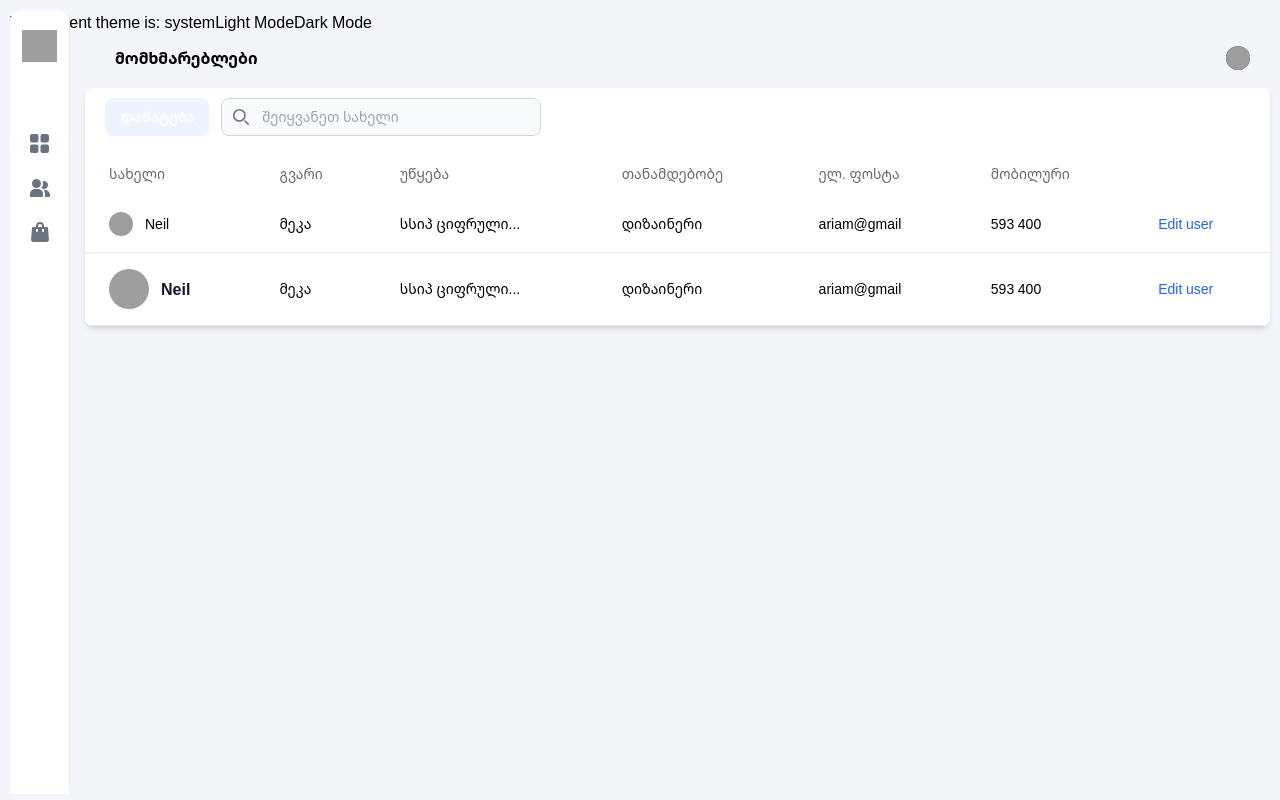
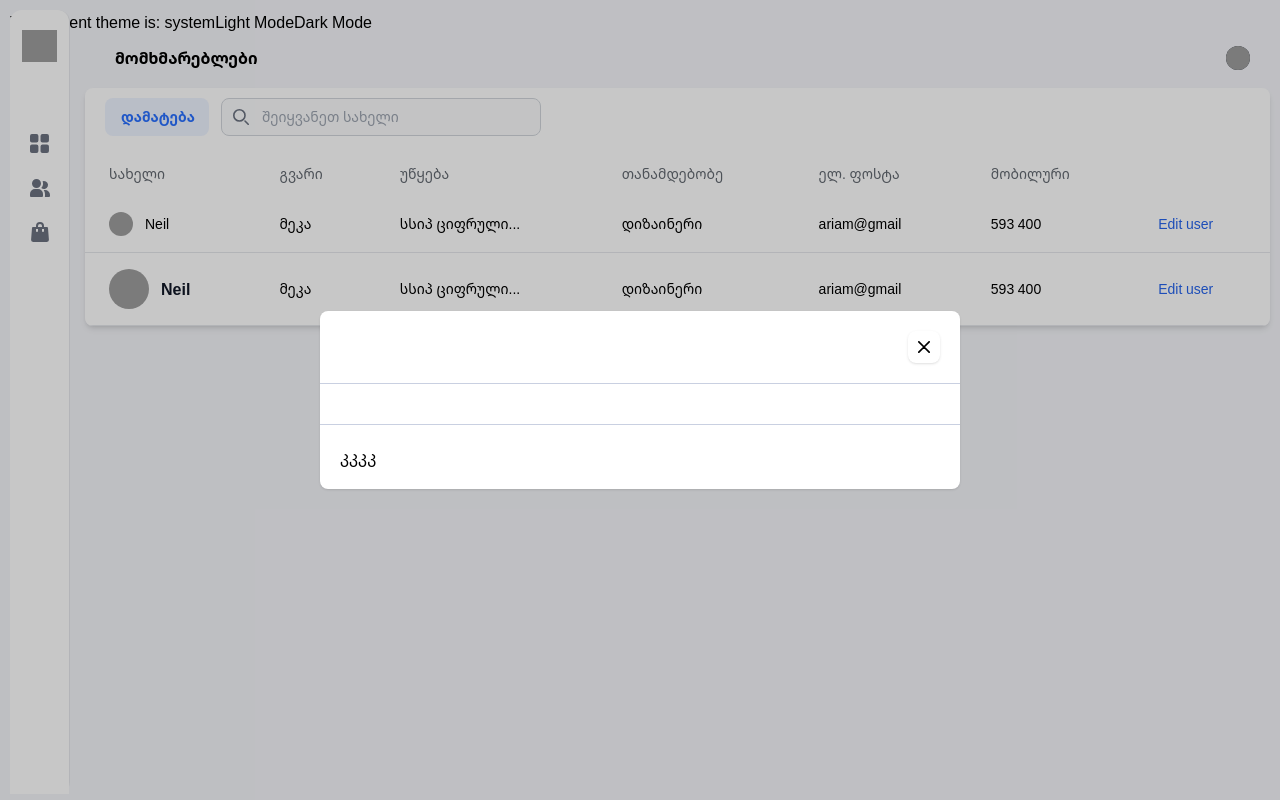
Before and after one commit to mariaammekarishvili/task, a Next.js app: page / in a window 1280 px wide. Both pictures are taken after a click on the button "დამატება". Built offline with nearby package versions, Linux system fonts and the light colour scheme; grey boxes are pictures that could not be loaded.

Commit message:
feat: modal component

```diff
--- a/package.json
+++ b/package.json
@@ -21,7 +21,8 @@
     "nodemailer": "^6.9.8",
     "react": "^18",
     "react-dom": "^18",
-    "react-icons": "^5.0.1"
+    "react-icons": "^5.0.1",
+    "yup": "^1.3.3"
   },
   "devDependencies": {
     "@types/bcrypt": "^5.0.2",
--- a/src/components/Button/Button.tsx
+++ b/src/components/Button/Button.tsx
@@ -2,16 +2,16 @@ import React from 'react';
 
 interface ButtonProps {
   children: React.ReactNode;
-  onClick?: () => void;
+  onClick: () => void;
   className?: string;
   type?: 'light' | 'primary'; // Define allowed types here
 }
 
 const Button: React.FC<ButtonProps> = ({ children, onClick, className, type = 'primary' }) => {
-  const baseStyle = 'text-white font-bold py-2 px-4 w-[104px] h-[38px] rounded-lg focus:outline-none focus:shadow-outline';
+  const baseStyle = 'font-bold py-2 px-4 w-[104px] h-[38px] rounded-lg focus:outline-none focus:shadow-outline';
 
   const typeStyles = {
-    primary: 'bg-[#2970FF] hover:bg-blue-700',
+    primary: 'bg-[#2970FF] hover:bg-blue-700 text-white h-[41px]',
     light: 'bg-[#EEF4FF] text-[#2970FF] hover:bg-gray-400 text-sm',
   };
 
--- /dev/null
+++ b/src/components/Modal/Modal.tsx
@@ -0,0 +1,63 @@
+import React from "react";
+
+interface ModalProps {
+  isOpen: boolean;
+  onClose: () => void;
+  children?: React.ReactNode;
+  footer?: React.ReactNode;
+}
+
+const Modal: React.FC<ModalProps> = ({ isOpen, onClose, children, footer }) => {
+  if (!isOpen) return null;
+
+  return (
+    <div
+      id="default-modal"
+      className=" flex bg-[#00000038] h-screen overflow-y-auto overflow-x-hidden fixed top-0 right-0 left-0 z-50 justify-center items-center w-full md:inset-0 max-h-full"
+    >
+      <div className="relative p-4 w-full max-w-2xl max-h-full">
+        {/* content */}
+        <div className="relative bg-white rounded-lg shadow dark:bg-gray-700">
+          {/* header */}
+          <div className="flex items-center justify-between p-4 md:p-5 border-b rounded-t border-[#C9D0E1]">
+            <div className="relative bg-white rounded-lg shadow dark:bg-gray-700 ml-[auto]">
+              {/* header */}
+              <button
+                type="button"
+                className="ml-[auto]text-gray-400 bg-transparent hover:bg-gray-200 hover:text-gray-900 rounded-lg text-sm w-8 h-8 ms-auto inline-flex justify-center items-center dark:hover:bg-gray-600 dark:hover:text-white"
+                data-modal-hide="default-modal"
+                onClick={onClose}
+              >
+                <svg
+                  className="w-3 h-3"
+                  aria-hidden="true"
+                  xmlns="http://www.w3.org/2000/svg"
+                  fill="none"
+                  viewBox="0 0 14 14"
+                >
+                  <path
+                    stroke="currentColor"
+                    stroke-linecap="round"
+                    stroke-linejoin="round"
+                    stroke-width="2"
+                    d="m1 1 6 6m0 0 6 6M7 7l6-6M7 7l-6 6"
+                  />
+                </svg>
+              </button>
+            </div>
+          </div>
+          {/* body  */}
+          <div className="p-4 md:p-5 space-y-4">{children}</div>
+
+          {/* footer */}
+          <div className="flex items-end p-4 md:p-5 rounded-b border-t border-[#C9D0E1]">
+            კკკკ
+            {footer}
+          </div>
+        </div>
+      </div>
+    </div>
+  );
+};
+
+export default Modal;
--- /dev/null
+++ b/src/components/UserRegistrationForm/UserRegistrationForm.tsx
@@ -0,0 +1,67 @@
+// components/UserRegistrationForm.tsx
+import React from 'react';
+import { Formik, Form, Field } from 'formik';
+import validationSchema from '@/util/validationSchema';
+
+
+// Initial form values
+const initialValues = {
+    name: '', lastName: '', agency: '', position: '', email: '', phone: '', createdAt: '', updatedAt: ''
+};
+
+const UserRegistrationForm: React.FC = () => {
+  return (
+    <Formik
+    initialValues={initialValues}
+    validationSchema={validationSchema}
+      onSubmit={(values, { setSubmitting }) => {
+        setTimeout(() => {
+          alert(JSON.stringify(values, null, 2));
+          setSubmitting(false);
+        }, 400);
+      }}
+    >
+      {({ errors, touched }) => (
+        <Form className="space-y-6">
+          <div>
+            <h2 className="text-lg font-semibold text-gray-900">Personal Details</h2>
+            <div className="space-y-4">
+              <div>
+                <label htmlFor="name" className="block text-sm font-medium text-gray-700">Name</label>
+                <Field name="name" type="text" className="mt-1 block w-full border border-gray-300 rounded-md shadow-sm py-2 px-3" />
+                {errors.name && touched.name ? <div className="text-sm text-red-600">{errors.name}</div> : null}
+              </div>
+              <div>
+                <label htmlFor="email" className="block text-sm font-medium text-gray-700">Email</label>
+                <Field name="email" type="email" className="mt-1 block w-full border border-gray-300 rounded-md shadow-sm py-2 px-3" />
+                {errors.email && touched.email ? <div className="text-sm text-red-600">{errors.email}</div> : null}
+              </div>
+            </div>
+          </div>
+
+          <div>
+            <h2 className="text-lg font-semibold text-gray-900">Security Details</h2>
+            <div className="space-y-4">
+              <div>
+                <label htmlFor="password" className="block text-sm font-medium text-gray-700">Password</label>
+                <Field name="password" type="password" className="mt-1 block w-full border border-gray-300 rounded-md shadow-sm py-2 px-3" />
+                {/* {errors.password && touched.password ? <div className="text-sm text-red-600">{errors.password}</div> : null} */}
+              </div>
+              <div>
+                <label htmlFor="confirmPassword" className="block text-sm font-medium text-gray-700">Confirm Password</label>
+                <Field name="confirmPassword" type="password" className="mt-1 block w-full border border-gray-300 rounded-md shadow-sm py-2 px-3" />
+                {/* {errors.confirmPassword && touched.confirmPassword ? <div className="text-sm text-red-600">{errors.confirmPassword}</div> : null} */}
+              </div>
+            </div>
+          </div>
+
+          <button type="submit" className="w-full flex justify-center py-2 px-4 border border-transparent rounded-md shadow-sm text-sm font-medium text-white bg-blue-500 hover:bg-blue-700 focus:outline-none focus:ring-2 focus:ring-offset-2 focus:ring-blue-500">
+            Register
+          </button>
+        </Form>
+      )}
+    </Formik>
+  );
+};
+
+export default UserRegistrationForm;
--- a/src/components/UserTable/UserTable.tsx
+++ b/src/components/UserTable/UserTable.tsx
@@ -1,18 +1,23 @@
-import React from "react";
+"use client";
+import React, { useState } from "react";
 import Button from "../Button/Button";
+import Modal from "../Modal/Modal";
 
 interface UserTableProps {
   users?: [];
 }
 
 const UserTable: React.FC<UserTableProps> = ({ users }) => {
+  const [isModalOpen, setIsModalOpen] = useState<boolean>(false);
+
   return (
     <>
       <div className="relative rounded-lg overflow-x-auto shadow-md sm:rounded-lg">
         <div className="pt-2.5 px-5 flex items-center flex-column flex-wrap md:flex-row space-y-4 md:space-y-0 pb-4 bg-white dark:bg-gray-900">
           <div>
-            <Button type="light">დამატება</Button>
-
+            <Button onClick={() => setIsModalOpen(true)} type="light">
+              დამატება
+            </Button>
           </div>
           <label className="sr-only">Search</label>
           <div className="relative  ml-3">
@@ -127,6 +132,8 @@ const UserTable: React.FC<UserTableProps> = ({ users }) => {
           </tbody>
         </table>
       </div>
+
+      <Modal isOpen={isModalOpen} onClose={() => setIsModalOpen(false)}></Modal>
     </>
   );
 };
```
Also changed, not shown: src/util/validationSchema.ts (added), 1 other file (tests, documents, lock files or other folders).
